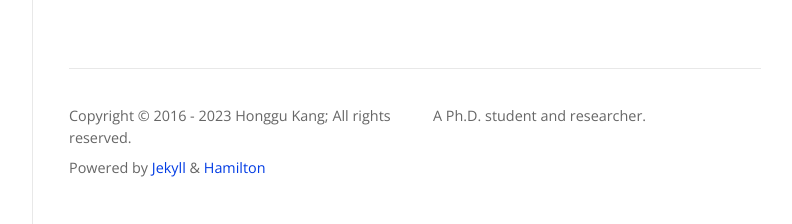
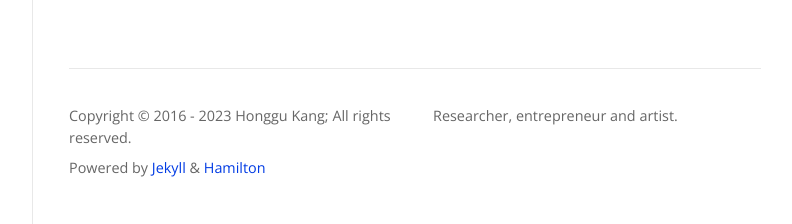
Before and after one commit to honggkang/honggkang.github.io, a Jekyll site: the page built from index.html, in a window 1280 px wide. Shown: the part 2228-2452 px from the top of the page, without its empty margins (357-1149 px from the left). Built offline with Jekyll 4.4.1, drawn with Linux system fonts in a browser that asks for light colours; nearby versions of some CDN libraries; some web fonts are replaced; the list of posts is cut into pages by our own code; comment, search, counter and statistics services are not loaded.

Commit message:
tag update

```diff
--- a/_config.yml
+++ b/_config.yml
@@ -1,5 +1,5 @@
 title: Hong-Gu Kang's Blog
-description: A Ph.D. student and researcher.
+description: Researcher, entrepreneur and artist.
 author: Honggu Kang
 url: "https://honggkang.github.io"
 avatar: /logo.jpg
```
